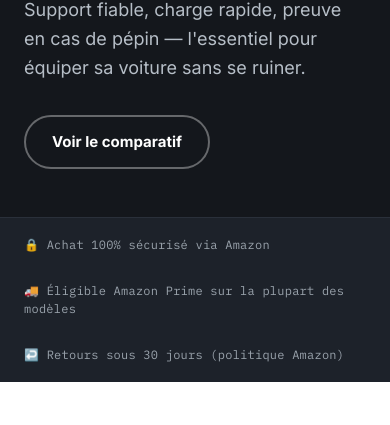
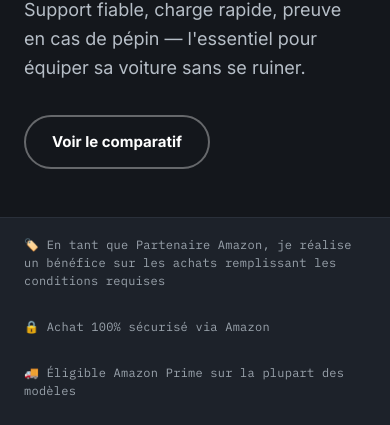
Before and after one commit to monachatmalin/monachatmalin.github.io, a plain HTML site: page automobile.html in a window 390 px wide. Shown: the part 389-814 px from the top of the page. Drawn offline with Linux system fonts and the light colour scheme.

Commit message:
Update automobile.html

```diff
--- a/automobile.html
+++ b/automobile.html
@@ -39,6 +39,7 @@
 </section>
 <div class="trust-strip">
   <div class="wrap">
+    <span>🏷️ En tant que Partenaire Amazon, je réalise un bénéfice sur les achats remplissant les conditions requises</span>
     <span>🔒 Achat 100% sécurisé via Amazon</span>
     <span>🚚 Éligible Amazon Prime sur la plupart des modèles</span>
     <span>↩️ Retours sous 30 jours (politique Amazon)</span>
@@ -156,7 +157,7 @@
       </details>
     </div>
     <div class="disclosure">
-      💬 Les liens présents sur cette page peuvent être des liens affiliés. En passant par ces liens, vous achetez au même prix affiché sur Amazon, et le site peut recevoir une commission.
+      🏷️ En tant que Partenaire Amazon, je réalise un bénéfice sur les achats remplissant les conditions requises. Les liens présents sur cette page sont des liens affiliés Amazon : vous achetez au même prix affiché sur Amazon, sans surcoût, et le site peut recevoir une commission.
     </div>
   </div>
 </section>
```
